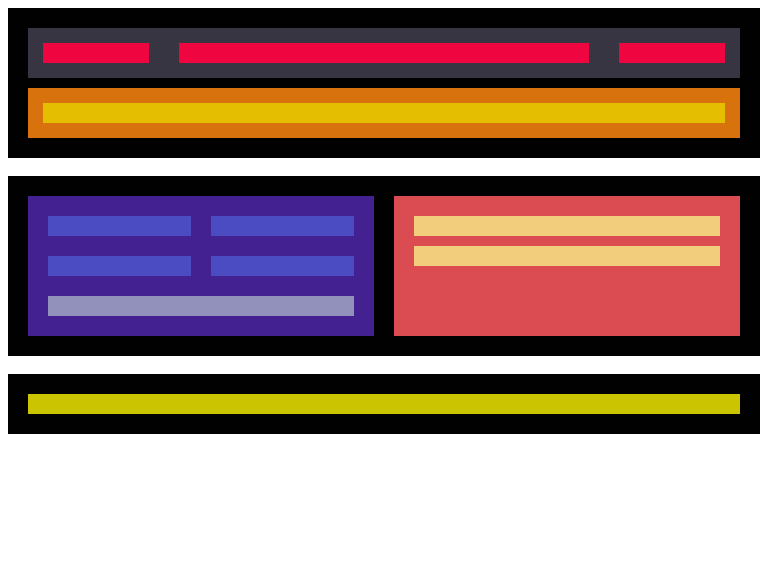
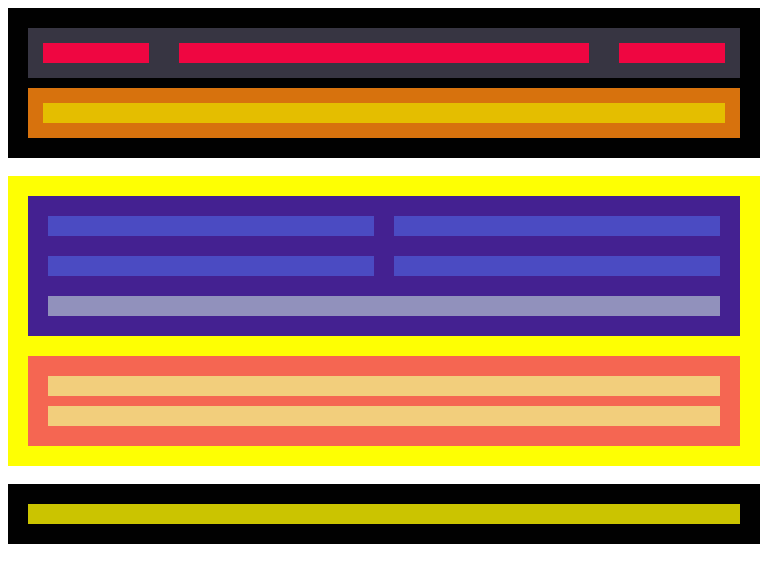
Before and after one commit to davidgomezmor/Sprint1, a plain HTML site: page index.html in a window 768 px wide. Drawn offline with Linux system fonts and the light colour scheme.

Commit message:
Exercici 2

```diff
--- a/style.css
+++ b/style.css
@@ -144,3 +144,18 @@ display: flex;
 	flex: 1 2 10px;
 	margin: 10px;
 }
+@media only screen and (max-width: 768px) and (min-width: 600px) {
+
+	.big-container-2
+	{
+        background-color: #FEFF03;
+		flex-direction: column;
+	}
+	.flex-container-3 {
+        background-color: #FEFF03;
+    }
+	.flex-container-4 {
+        background-color: #FEFF03;
+    }
+
+}
```
